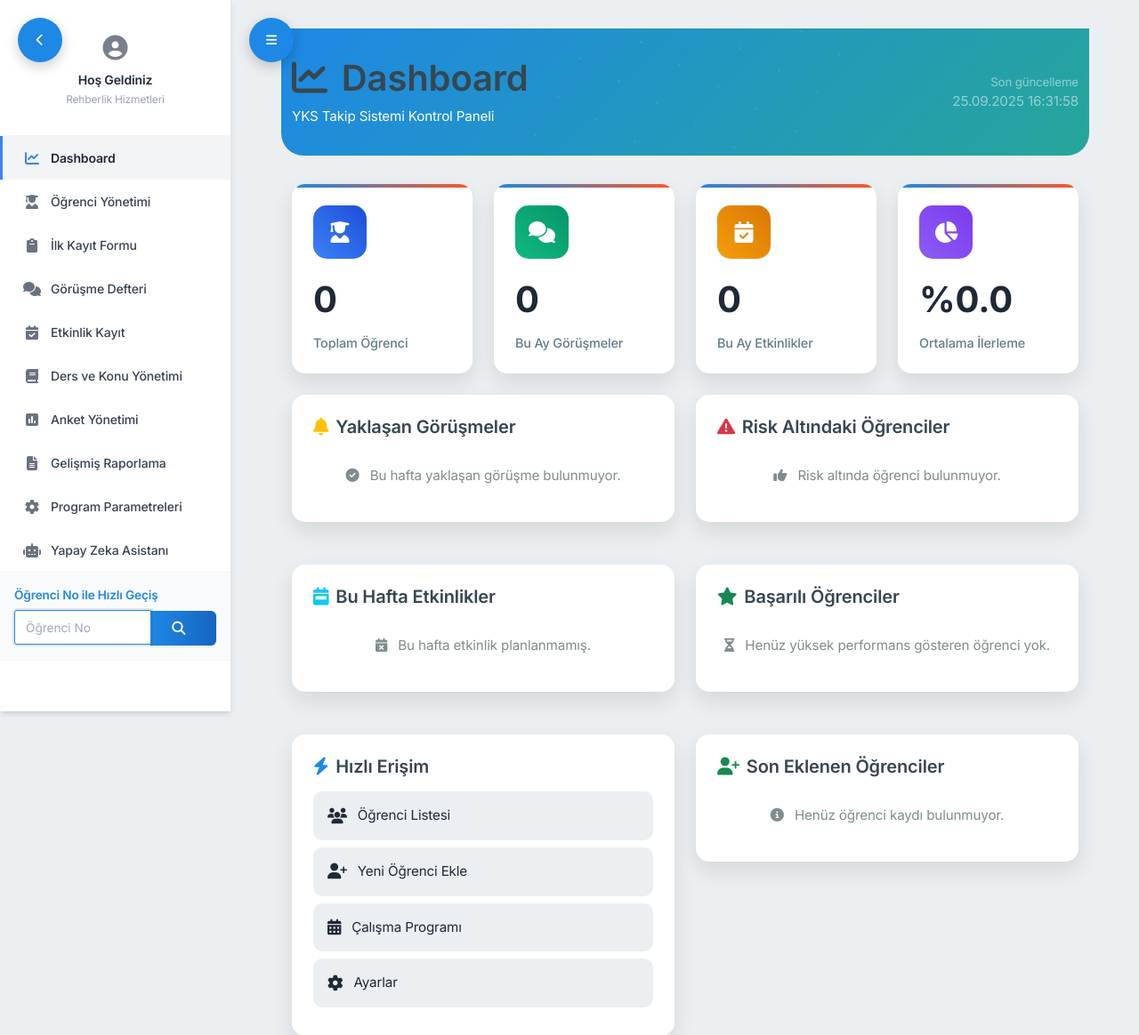
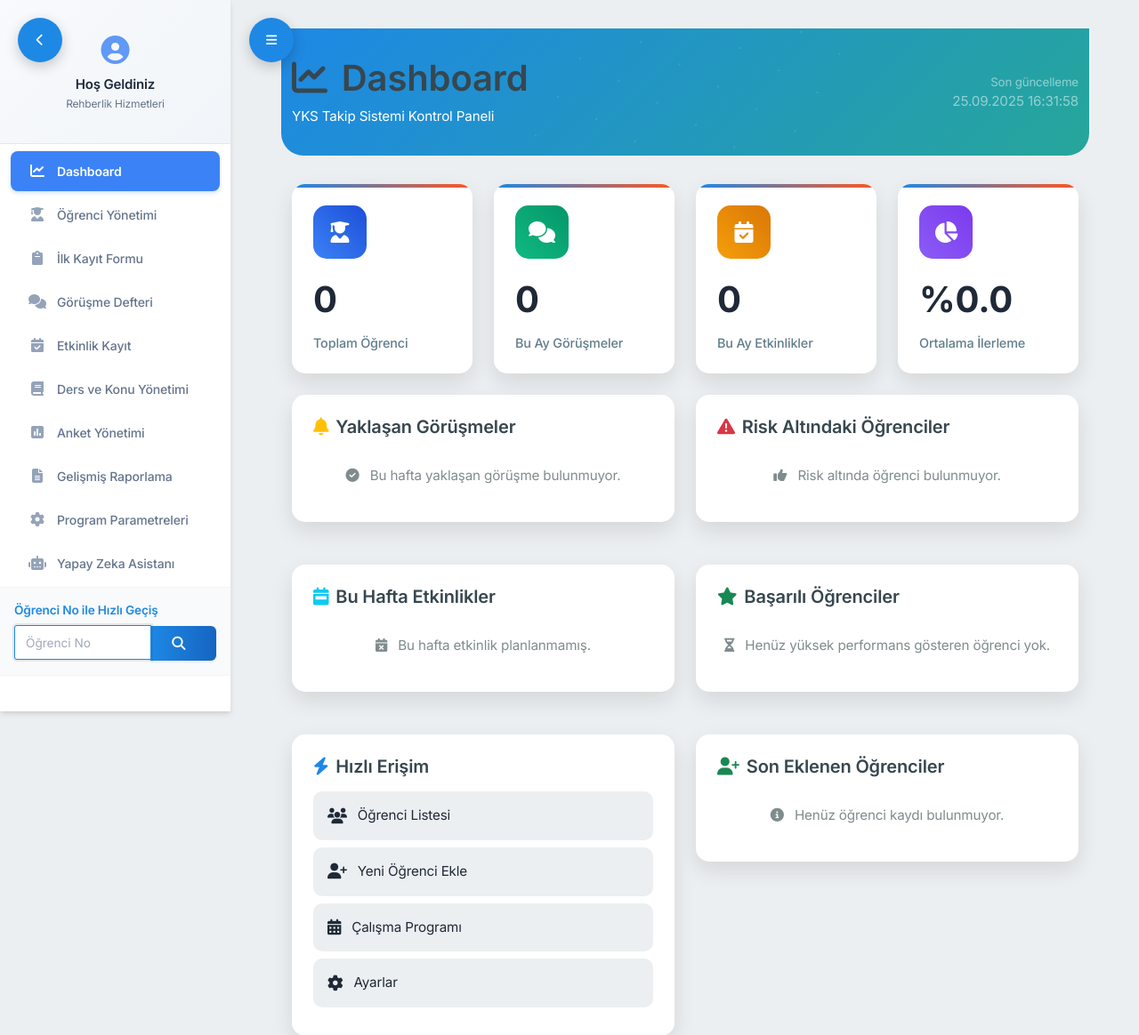
Before and after one commit to sahinalhas/R1, a Flask app: page /dashboard in a window 1280 px wide. Shown: the top 1164 px of the page at 89% size. Run offline with Flask 3, Linux system fonts and the light colour scheme; data that the repository does not hold is empty; parts of the project's set-up code (start-up, migrations or seed data) failed here and were passed over; some libraries are stand-ins or nearby versions.

Commit message:
Revamp sidebar for a cleaner, more consistent user experience
Update CSS styles for the sidebar to implement a modern, minimal design with consistent spacing, improved link styling, and enhanced active state appearance across all pages.

Replit-Commit-Author: Agent
Replit-Commit-Session-Id: dcd68011-1a43-43ec-bf8e-3beabad14ce4
Replit-Commit-Checkpoint-Type: intermediate_checkpoint

```diff
--- a/app/static/css/styles.css
+++ b/app/static/css/styles.css
@@ -322,7 +322,7 @@ body {
   min-height: 100vh;
 }
 
-/* Sidebar styles - Modern minimal design - Hareket sorunu düzeltildi */
+/* Sidebar styles - Clean modern design */
 .sidebar {
   width: var(--sidebar-width);
   position: fixed;
@@ -333,11 +333,9 @@ body {
   background: #ffffff;
   color: var(--text-color);
   border-right: 1px solid #e5e7eb;
-  box-shadow: 0 4px 6px -1px rgba(0, 0, 0, 0.1);
+  box-shadow: 0 1px 3px rgba(0, 0, 0, 0.1);
   font-family: 'Inter', system-ui, sans-serif;
-  /* Hareket sorunu tamamen önlendi */
-  transform: translateZ(0); /* GPU accelerated için */
-  will-change: auto; /* GPU optimizasyonu */
+  transition: width 0.3s cubic-bezier(0.4, 0, 0.2, 1);
 }
 
 .sidebar-collapsed {
@@ -384,41 +382,38 @@ body {
 .sidebar-nav-link {
   display: flex;
   align-items: center;
-  padding: 0.875rem 1.5rem;
-  color: #374151;
+  padding: 12px 20px;
+  color: #64748b;
   text-decoration: none;
-  transition: all 0.2s cubic-bezier(0.4, 0, 0.2, 1);
-  border-left: 3px solid transparent;
-  cursor: pointer;
+  transition: all 0.2s ease;
   font-weight: 500;
-  font-size: 0.875rem;
-  line-height: 1.5;
-  letter-spacing: -0.01em;
+  font-size: 14px;
+  line-height: 1.4;
+  border-radius: 8px;
+  margin: 4px 12px;
   position: relative;
-  border-radius: 0;
-  margin: 0;
 }
 
 
 .sidebar-nav-link:hover {
-  background-color: #f9fafb;
-  color: #1f2937;
+  background-color: #f1f5f9;
+  color: #334155;
+  transform: translateX(2px);
 }
 
 .sidebar-nav-link.active {
-  background-color: #f3f4f6;
-  color: #1f2937;
-  border-left-color: #3b82f6;
+  background-color: #3b82f6;
+  color: #ffffff;
   font-weight: 600;
+  box-shadow: 0 2px 4px rgba(59, 130, 246, 0.25);
 }
 
 .sidebar-nav-icon {
-  margin-right: 0.75rem;
-  width: 18px;
-  height: 18px;
-  text-align: center;
-  font-size: 1rem;
-  color: #6b7280;
+  margin-right: 12px;
+  width: 20px;
+  height: 20px;
+  font-size: 16px;
+  color: #94a3b8;
   display: flex;
   align-items: center;
   justify-content: center;
@@ -427,9 +422,12 @@ body {
 }
 
 
-.sidebar-nav-link:hover .sidebar-nav-icon,
+.sidebar-nav-link:hover .sidebar-nav-icon {
+  color: #3b82f6;
+}
+
 .sidebar-nav-link.active .sidebar-nav-icon {
-  color: #3b82f6;
+  color: #ffffff;
 }
 
 .sidebar-nav-text {
@@ -595,31 +593,31 @@ body {
 
 /* Modern minimal welcome section */
 .modern-welcome {
-  padding: 1.5rem 1.5rem 1rem;
-  border-bottom: 1px solid #f3f4f6;
-  margin-bottom: 0;
+  padding: 24px 20px 20px;
+  border-bottom: 1px solid #e2e8f0;
+  margin-bottom: 8px;
+  background: linear-gradient(135deg, #f8fafc 0%, #f1f5f9 100%);
 }
 
 .modern-user-icon {
-  font-size: 1.75rem;
-  color: #6b7280;
-  margin-bottom: 0.75rem;
-  opacity: 0.9;
+  font-size: 32px;
+  color: #3b82f6;
+  margin-bottom: 12px;
+  opacity: 0.8;
 }
 
 .modern-welcome-text {
   font-weight: 600;
-  color: #1f2937;
-  font-size: 0.875rem;
+  color: #1e293b;
+  font-size: 15px;
   line-height: 1.4;
-  letter-spacing: -0.01em;
-  margin-bottom: 0.25rem;
+  margin-bottom: 4px;
 }
 
 .modern-welcome-help {
-  font-size: 0.75rem;
-  color: #9ca3af;
-  line-height: 1.4;
+  font-size: 12px;
+  color: #64748b;
+  line-height: 1.3;
   font-weight: 400;
 }
 
```
